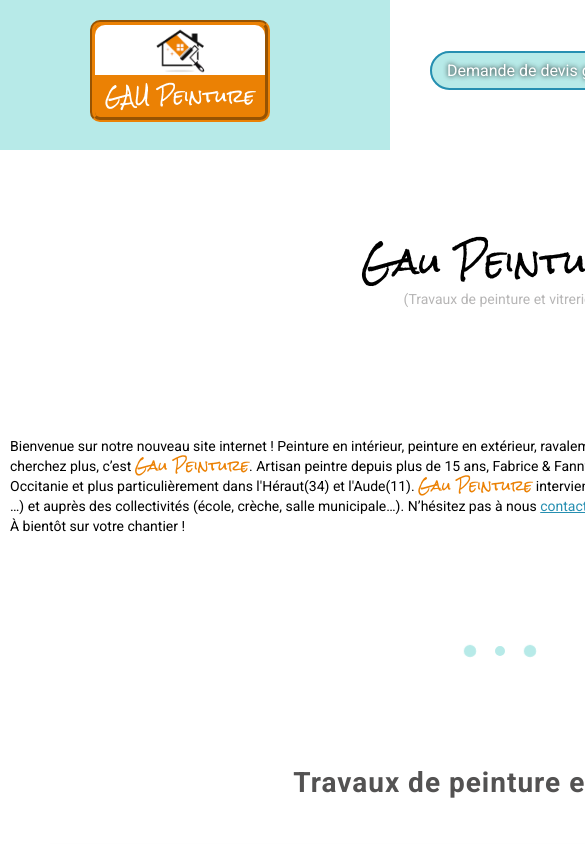
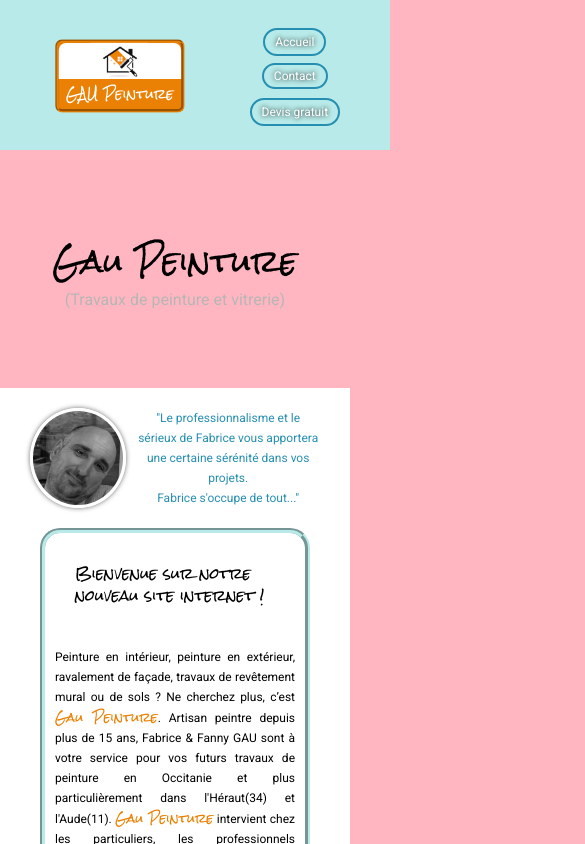
Before and after one commit to SabrinaVernier/painting-company, a Vue app: page / in a window 390 px wide. Shown: the top 844 px of the page, 585 px wide, since content can reach past the window. Built offline with nearby package versions, Linux system fonts and the light colour scheme.

Commit message:
breakpoint-1000-700-800

```diff
--- /dev/null
+++ b/src/assets/breakpoint-1000.css
@@ -0,0 +1,84 @@
+/* ---max-width: 800px--- */
+
+body {
+  background-color: lightsalmon;
+}
+
+/* ---HEADER---------- */
+#header a {
+  font-size: 14px;
+  padding: 5px 10px;
+}
+/* ---FOOTER---------- */
+#footer .container > section:first-child {
+  flex-direction: column;
+  justify-content: space-around;
+  align-items: flex-start;
+}
+
+#footer .container > section:last-child {
+  font-size: 12px;
+}
+
+#footer .container > section:last-child a {
+  font-size: 14px;
+}
+
+#footer .button {
+  align-self: flex-end;
+}
+/* ---HOMEVIEW--------- */
+
+/* section-present-- */
+
+#homeview .presentation {
+  align-items: flex-start;
+}
+#homeview .presentation img {
+  height: 100px;
+  width: 100px;
+}
+
+/* section-imgs-- */
+
+#homeview .imgs .first-img {
+  width: 100%;
+}
+
+/* section-div-sect-- */
+
+#homeview .description .text {
+  font-size: 14px;
+  padding-right: 30px;
+  text-align: justify;
+}
+
+/* section-div-col-- */
+#homeview .div-color .text {
+  padding: 60px 40px;
+}
+
+/* section-model-- */
+#homeview .model p {
+  font-size: 12px;
+}
+
+#homeview .model img {
+  height: 200px;
+  border-radius: 10px;
+}
+/* ---QUOTATIONVIEW---- */
+#quotationview {
+  background-size: cover;
+  background-repeat: no-repeat;
+  background-position: left;
+}
+
+#quotationview h1 {
+  padding-top: 70px;
+}
+
+#quotationview form {
+  margin-top: 100px;
+}
+/* --BUTTONQUOT--- */
--- /dev/null
+++ b/src/assets/breakpoint-500.css
@@ -0,0 +1,81 @@
+/* ---max-width: 500px--- */
+
+body {
+  background-color: lightpink;
+}
+
+/* ---HEADER---------- */
+#header .display {
+  justify-content: flex-start;
+}
+
+#header nav {
+  flex: 2;
+  gap: 15px;
+  align-items: center;
+  justify-content: center;
+}
+#header nav a {
+  font-size: 12px;
+}
+/* ---FOOTER---------- */
+/* ---HOMEVIEW--------- */
+
+/* section-present-- */
+#homeview .presentation {
+  padding: 20px 10px;
+}
+#homeview .presentation p {
+  font-size: 12px;
+}
+#homeview .presentation .text {
+  padding: 10px;
+}
+/* section-div-sect-- */
+/* description */
+
+/* sevices-list */
+#homeview .div-list {
+  font-size: 10px;
+  align-items: flex-start;
+}
+#homeview .services-list svg {
+  margin-right: 5px;
+}
+
+/* section-div-col-- */
+#homeview .div-color .text {
+  margin: 150px 0 0 0;
+  padding: 20px 0;
+  width: 100%;
+}
+
+#homeview .div-steps {
+  gap: 10px;
+}
+
+#homeview .div-steps .step {
+  width: 100%;
+  height: fit-content;
+  margin: 10px 0;
+}
+/* section-model-- */
+
+/* ---QUOTATIONVIEW---- */
+#quotationview {
+  background-image: none;
+  background-color: var(--blue);
+}
+#quotationview h1 {
+  line-height: 28px;
+  padding: 30px;
+}
+
+#quotationview form {
+  padding: 20px;
+  margin: 30px 10px;
+}
+#quotationview form input,
+#quotationview form textarea {
+  max-width: 300px;
+}
--- /dev/null
+++ b/src/assets/breakpoint-700.css
@@ -0,0 +1,107 @@
+/* ---max-width: 700px--- */
+
+body {
+  background-color: yellow;
+}
+
+/* ---HEADER---------- */
+
+#header .display {
+  justify-content: space-between;
+}
+
+#header nav {
+  flex-direction: column-reverse;
+  gap: 10px;
+  align-items: flex-end;
+  justify-content: space-evenly;
+}
+/* ---FOOTER---------- */
+/* ---HOMEVIEW--------- */
+
+/* section-present-- */
+#homeview .presentation {
+  flex-direction: column;
+  gap: 20px;
+  padding: 10px;
+}
+
+#homeview .presentation .div-img {
+  flex-direction: unset;
+  align-items: center;
+  gap: 10px;
+  margin: 0 20px;
+}
+
+/* section-imgs-- */
+#homeview .imgs > div > div {
+  flex-direction: column-reverse;
+  gap: 20px;
+  /* padding: 10px; */
+}
+
+#homeview .imgs .unfinished-house {
+  width: 100%;
+  height: 350px;
+  object-position: top;
+}
+
+/* section-div-sect-- */
+/* description */
+#homeview .div-section {
+  flex-direction: column;
+  gap: 20px;
+}
+
+#homeview .div-section .description {
+  background-image: none;
+  background-color: var(--blue);
+  height: 500px;
+}
+
+#homeview .div-section .description .text {
+  max-width: 100vw;
+  max-height: fit-content;
+  color: white;
+  position: unset;
+}
+
+#homeview .description svg {
+  margin: 20px 0;
+}
+
+/* sevices-list */
+#homeview .div-list {
+  height: 400px;
+  flex-wrap: wrap;
+}
+
+/* section-div-col-- */
+#homeview .div-color {
+  flex-direction: column;
+}
+
+#homeview .div-color > div {
+  flex: none;
+}
+
+#homeview .div-color .text {
+  margin-top: 200px;
+}
+#homeview .div-steps {
+  display: flex;
+  gap: 20px;
+  flex-wrap: wrap;
+}
+#homeview .div-steps .step {
+  width: calc((100% - 20px) / 2);
+  height: 300px;
+}
+#homeview .div-steps .step:last-of-type {
+  width: 100%;
+  height: fit-content;
+}
+/* section-model-- */
+
+/* ---QUOTATIONVIEW---- */
+/* nothing */
--- a/src/assets/main.css
+++ b/src/assets/main.css
@@ -1,4 +1,11 @@
 @import './base.css';
+
+/* ---RESPONSIVE--- */
+@import './breakpoint-1000.css' (max-width: 1000px);
+@import './breakpoint-700.css' (max-width: 700px);
+@import './breakpoint-500.css' (max-width: 500px);
+
+/* ----------------- */
 
 :root {
   --orange: #eb8104;
@@ -21,8 +28,13 @@
 
   /* ---loader--- */
   --main-color: white;
-  /* --point-color: #555; */
   --size: 5px;
+
+  /* ---responsive--- */
+  --container-width: 1000px;
+  --container-width-bp-1000: 800px;
+  --container-width-bp-700: 500px;
+  --container-width-bp-500: 350px;
 }
 
 * {
@@ -40,13 +52,13 @@ main {
 }
 
 .container {
-  width: 1000px;
+  max-width: var(--container-width);
   margin: 0 auto;
 }
 
 h1 {
   font-family: 'Rock Salt', serif;
-  font-size: 34px;
+  font-size: 48px;
   line-height: 22px;
   padding-top: 100px;
   padding-bottom: 20px;
@@ -66,6 +78,7 @@ h2 {
 }
 
 h3 {
+  font-size: 16px;
   text-align: center;
   color: var(--grey);
   padding-bottom: 50px;
@@ -81,6 +94,7 @@ h5 {
   font-size: 14px;
   font-family: 'Rock Salt', serif;
   padding: 20px;
+  line-height: 22px;
 }
 img {
   display: block;
@@ -95,3 +109,37 @@ a:hover,
   scale: 120%;
   text-decoration: none;
 }
+
+/* ---Responsive--- */
+@media (max-width: 1000px) {
+  .container {
+    max-width: var(--container-width-bp-1000);
+  }
+}
+
+@media (max-width: 700px) {
+  .container {
+    max-width: var(--container-width-bp-700);
+  }
+  h1 {
+    font-size: 40px;
+  }
+  h2 {
+    font-size: 22px;
+    margin-bottom: 10px;
+  }
+}
+
+@media (max-width: 500px) {
+  .container {
+    max-width: var(--container-width-bp-500);
+    margin: unset;
+  }
+  h1 {
+    font-size: 30px;
+  }
+  h4 {
+    font-size: 16px;
+    line-height: 20px;
+  }
+}
--- a/src/components/ButtonQuot.vue
+++ b/src/components/ButtonQuot.vue
@@ -3,8 +3,12 @@ import { RouterLink } from 'vue-router'
 </script>
 
 <template>
-  <div class="estimate">
+  <div class="estimate hidden-700">
     <RouterLink :to="{ name: 'quotation' }">Demande de devis gratuit</RouterLink>
+  </div>
+
+  <div class="estimate display-700">
+    <RouterLink :to="{ name: 'quotation' }">Devis gratuit</RouterLink>
   </div>
 </template>
 
@@ -19,4 +23,23 @@ a {
   border-radius: 30px;
   padding: 8px 15px;
 }
+.display-700 {
+  display: none;
+}
+
+@media (max-width: 1000px) {
+  a {
+    font-size: 14px;
+    padding: 5px 10px;
+  }
+}
+
+@media (max-width: 700px) {
+  .hidden-700 {
+    display: none;
+  }
+  .display-700 {
+    display: block;
+  }
+}
 </style>
--- a/src/components/ColorChart.vue
+++ b/src/components/ColorChart.vue
@@ -83,22 +83,6 @@
   }
 }
 
-/* pas besoin---------- */
-
-/* .transform(@fromDeg, @toDeg) {
-  0% {
-    transform: rotate(@fromDeg);
-  }
-  30%,
-  70% {
-    transform: rotate(@toDeg);
-  }
-  90%,
-  10% {
-    transform: rotate(@fromDeg);
-  }
-} */
-
 @keyframes swatch-purple-motion {
   from {
     transform: rotate(0);
@@ -152,4 +136,18 @@
     transform: rotate(65deg);
   }
 }
+
+/* -----responsove----- */
+@media (max-width: 700px) {
+  .swatch {
+    margin: 50px;
+  }
+}
+
+@media (max-width: 500px) {
+  .swatch {
+    margin: 40px;
+    scale: 70%;
+  }
+}
 </style>
--- a/src/components/FooterFooter.vue
+++ b/src/components/FooterFooter.vue
@@ -3,7 +3,7 @@ import ButtonQuotation from './ButtonQuot.vue'
 </script>
 
 <template>
-  <footer>
+  <footer id="footer">
     <div class="container">
       <section id="contact">
         <div>
@@ -19,6 +19,7 @@ import ButtonQuotation from './ButtonQuot.vue'
           <p>12 route de Colombiers</p>
           <p>34170 LESPIGNAN</p>
           <p class="small-p">siret 89177480400019</p>
+          <p class="small-p">Paiement : espèce, chèque, virement</p>
         </div>
       </section>
 
--- a/src/components/HeaderHeader.vue
+++ b/src/components/HeaderHeader.vue
@@ -6,7 +6,7 @@ import ButtonQuotation from './ButtonQuot.vue'
 </script>
 
 <template>
-  <header>
+  <header id="header">
     <div class="container display">
       <Logo />
 
@@ -15,7 +15,7 @@ import ButtonQuotation from './ButtonQuot.vue'
 
         <a href="#contact">Contact</a>
 
-        <RouterLink :to="{ name: 'home' }">Accueil</RouterLink>
+        <div class="a"><RouterLink :to="{ name: 'home' }">Accueil</RouterLink></div>
       </nav>
     </div>
   </header>
@@ -31,7 +31,7 @@ header {
   background-color: var(--green-blue);
 }
 
-a {
+nav a {
   text-decoration: none;
   text-shadow: 0 0 5px black;
   color: white;
@@ -51,5 +51,6 @@ nav {
   display: flex;
   align-items: center;
   gap: 30px;
+  flex-wrap: nowrap;
 }
 </style>
--- a/src/components/LogoCompany.vue
+++ b/src/components/LogoCompany.vue
@@ -1,12 +1,16 @@
-<script setup></script>
+<script setup>
+import { RouterLink } from 'vue-router'
+</script>
 
 <template>
-  <div class="logo">
-    <div class="div-img">
-      <img src="../assets/Imgs/Image2-logo.png" alt="" />
+  <RouterLink :to="{ name: 'home' }">
+    <div class="logo">
+      <div class="div-img">
+        <img src="../assets/Imgs/Image2-logo.png" alt="" />
+      </div>
+      <p>GAU Peinture</p>
     </div>
-    <p>GAU Peinture</p>
-  </div>
+  </RouterLink>
 </template>
 
 <style scoped>
@@ -42,4 +46,16 @@
 img {
   height: 100%;
 }
+
+@media (max-width: 700px) {
+  .logo {
+    scale: 80%;
+  }
+}
+
+@media (max-width: 500px) {
+  .logo {
+    scale: 60%;
+  }
+}
 </style>
--- a/src/views/HomeView.vue
+++ b/src/views/HomeView.vue
@@ -53,7 +53,7 @@ const displayBloc = (num) => {
 </script>
 
 <template>
-  <main>
+  <main id="homeview">
     <div class="container">
       <div>
         <h1>Gau Peinture</h1>
@@ -61,19 +61,40 @@ const displayBloc = (num) => {
       </div>
 
       <section class="presentation" id="home">
-        <div>
-          <p>
-            Bienvenue sur notre nouveau site internet ! Peinture en intérieur, peinture en
-            extérieur, ravalement de façade, travaux de revêtement mural ou de sols ? Ne cherchez
-            plus, c’est
+        <div class="div-img">
+          <img src="../assets/Imgs/A-capture-fabrice.png" alt="Fabrice" />
+
+          <p class="text-above-img">
+            "Le professionnalisme et le sérieux de Fabrice vous apportera une certaine sérénité dans
+            vos projets. <br />
+            Fabrice s'occupe de tout..."
+          </p>
+        </div>
+        <div class="text">
+          <h5>Bienvenue sur notre nouveau site internet !</h5>
+          <p class="justify">
+            Peinture en intérieur, peinture en extérieur, ravalement de façade, travaux de
+            revêtement mural ou de sols ? Ne cherchez plus, c’est
             <span>Gau Peinture</span>. Artisan peintre depuis plus de 15 ans, Fabrice & Fanny GAU
             sont à votre service pour vos futurs travaux de peinture en Occitanie et plus
             particulièrement dans l'Héraut(34) et l'Aude(11).
 
             <span>Gau Peinture</span> intervient chez les particuliers, les professionnels
             (commerces, bureaux, …) et auprès des collectivités (école, crèche, salle municipale…).
+          </p>
+          <p>
             N’hésitez pas à nous <a href="#contact">contacter</a> <br />
             À bientôt sur votre chantier !
+          </p>
+        </div>
+
+        <div class="div-img">
+          <img src="../assets/Imgs/A-capture-fanny.png" alt="Fanny" />
+
+          <p class="text-above-img">
+            "Avec Fanny, c'est la joie de vivre assurée ! Rigueur et persévérance sont ses maîtres
+            mots!!! <br />
+            Fanny apportera une touche féminine à vos projets."
           </p>
         </div>
       </section>
@@ -83,7 +104,11 @@ const displayBloc = (num) => {
       <section class="imgs">
         <h2>Travaux de peinture extérieure</h2>
         <div>
-          <img src="../assets/Imgs/FB_IMG_1742288937801.jpg" alt="maison chantier finie" />
+          <img
+            class="first-img"
+            src="../assets/Imgs/FB_IMG_1742288937801.jpg"
+            alt="maison chantier finie"
+          />
           <div>
             <div class="text">
               <h2>Ravalement de façade avec <span>GAU Peinture</span></h2>
@@ -130,7 +155,7 @@ const displayBloc = (num) => {
         </div>
 
         <div class="services-list">
-          <h2 class="strong">Prestations proposés par l'Entreprise :</h2>
+          <h2 class="strong">Prestations proposées par l'Entreprise</h2>
 
           <div class="div-list">
             <p v-for="service in servicesArray" :key="service">
@@ -160,7 +185,7 @@ const displayBloc = (num) => {
           </div>
         </div>
 
-        <div>
+        <div class="div-steps">
           <div class="step" v-for="step in stepsProject" :key="step">
             <h4 :style="{ color: step.color }">{{ step.title }}</h4>
             <div>{{ step.icon }}</div>
@@ -342,9 +367,30 @@ section {
   background-color: #fff;
 }
 /* ---presentation--- */
+.presentation {
+  display: flex;
+  align-items: center;
+}
 
+.presentation .text {
+  border: 5px groove var(--green-blue);
+  /* box-shadow: 0 0 5px var(--grey); */
+  background-color: #fff;
+  border-radius: 20px;
+  padding: 20px 30px;
+  margin: 0 30px;
+  display: flex;
+  flex-direction: column;
+  align-items: center;
+  gap: 20px;
+}
 .presentation p {
   line-height: 20px;
+  text-align: center;
+}
+
+.presentation .justify {
+  text-align: justify;
 }
 
 span {
@@ -354,6 +400,26 @@ span {
 
 .presentation a {
   color: var(--blue);
+}
+
+.div-img {
+  display: flex;
+  flex-direction: column;
+  gap: 20px;
+}
+.div-img .text-above-img {
+  color: var(--blue);
+}
+
+.presentation img {
+  height: 200px;
+  width: 200px;
+  border-radius: 50%;
+  object-fit: cover;
+  box-shadow: 0 0 5px var(--dark-grey);
+  border: 3px double white;
+  /* transform: scale(-1); */
+  filter: grayscale(100%);
 }
 
 /* ---imgs--- */
@@ -405,8 +471,8 @@ span {
 
 .description .text {
   /* border: 1px dashed black; */
-  width: 260px;
-  height: 420px;
+  max-width: 260px;
+  max-height: 420px;
   position: absolute;
   top: 220px;
   left: 280px;
@@ -495,6 +561,7 @@ span {
   font-size: 16px;
   line-height: 20px;
   font-style: italic;
+  color: var(--dark-grey);
 }
 .model > div > ul > li {
   /* border: 1px solid #000; */
@@ -502,6 +569,7 @@ span {
 }
 .model img {
   height: 300px;
+  border-radius: 10px;
 }
 
 .model li > div {
```
Also changed, not shown: src/views/QuotationView.vue (+38 -38 lines), src/assets/Imgs/A-capture-fabrice.png (added), src/assets/Imgs/A-capture-fanny.png (added).
